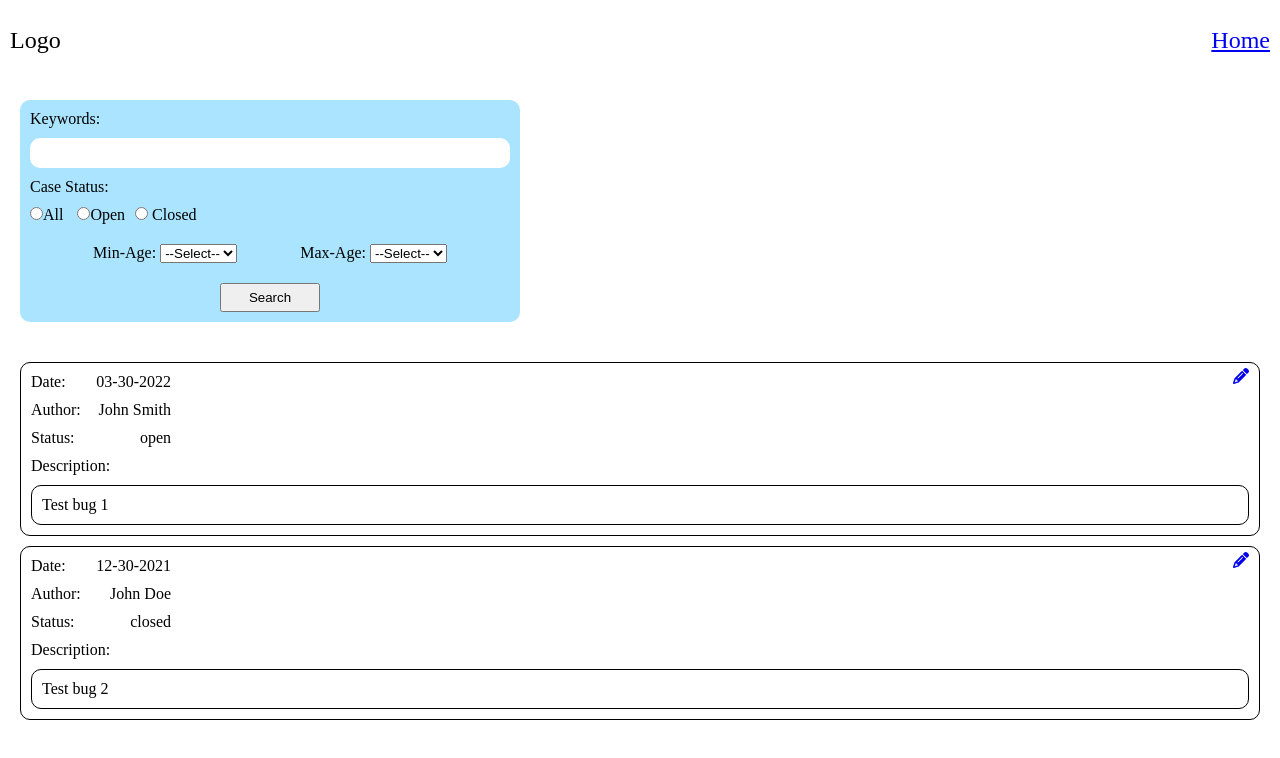
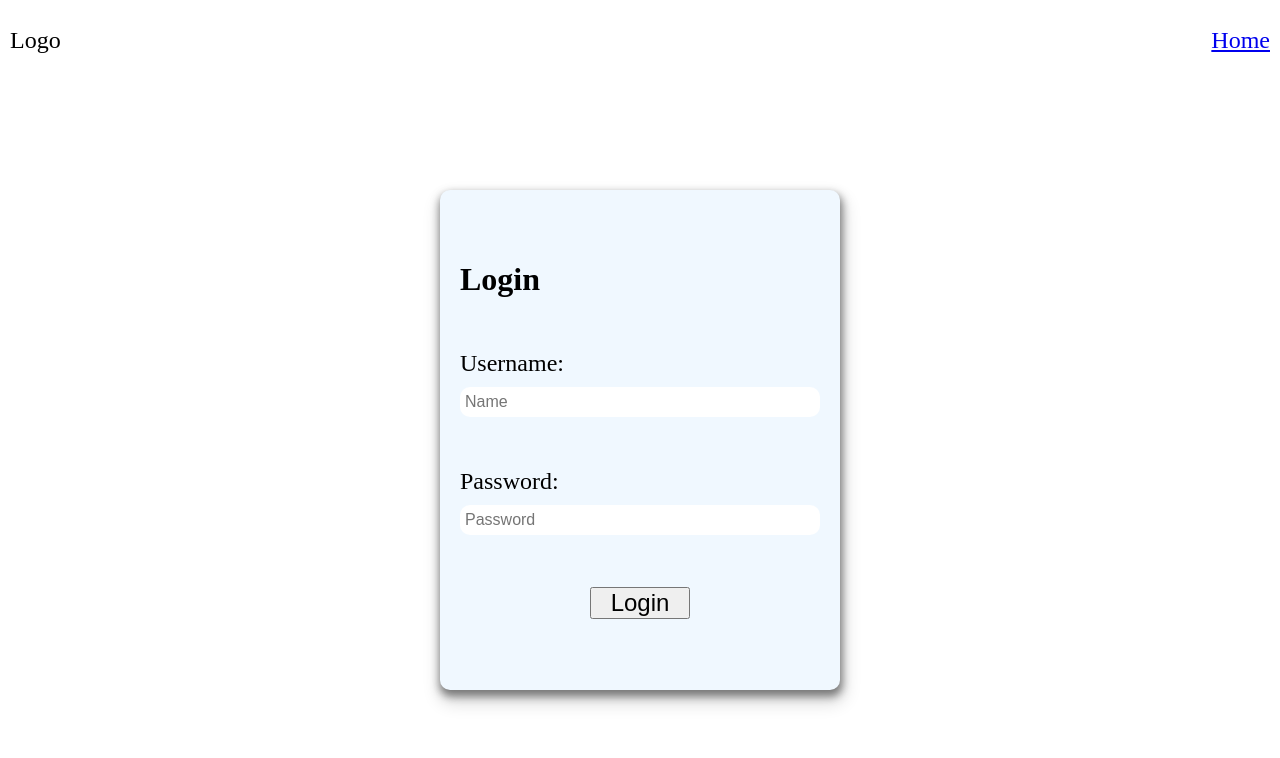
Before and after one commit to sblevins-dev/bugTracker, a React (Create React App) app in the folder frontend/: page / in a window 1280 px wide. Shown: the top 758 px of the page. Built offline with nearby package versions, Linux system fonts and the light colour scheme.

Commit message:
added store to app.js to check for loggedIn inside reducer

```diff
--- a/frontend/src/App.js
+++ b/frontend/src/App.js
@@ -1,5 +1,6 @@
 import { BrowserRouter as Router, Routes, Route } from 'react-router-dom';
 import { useState, useEffect } from 'react';
+import { useSelector } from 'react-redux'
 import { Nav } from './components/Nav';
 import { Login } from './components/Login';
 import { Home } from './components/Home';
@@ -7,6 +8,10 @@ import { Edit } from './components/Edit';
 import './App.css';
 
 function App() {
+  // define whether logged in
+  const {auth} = useSelector(state => state);
+
+  //original
   const [bugs, setBugs] = useState([]);
 
   const list = [
@@ -33,7 +38,7 @@ function App() {
     <Router>
       <Nav />
       <Routes>
-        <Route path='/' element={<Home bugs={bugs} />} />
+        <Route path='/' element={!auth.loggedIn ? <Login /> : <Home bugs={bugs} />} />
         <Route path='/edit' element={<Edit bugs={bugs} />} />
       </Routes>
     </Router>
--- a/frontend/src/components/Login.js
+++ b/frontend/src/components/Login.js
@@ -1,8 +1,26 @@
+import { useState } from 'react';
+import { useDispatch } from 'react-redux';
+import { signIn } from '../Controllers/Redux/authSlice';
 import "../css/login.css";
 
 export const Login = () => {
+  const dispatch = useDispatch();
+
+  const [formInput, setFormInput] = useState({
+    name: "",
+    password: ""
+  })
+
+  const inputChange = (e) => {
+    setFormInput({
+      ...formInput,
+      [e.target.name]: e.target.value
+    })
+  }
+
   const handleLogin = (e) => {
     e.preventDefault();
+    dispatch(signIn(formInput));
   };
 
   return (
@@ -11,13 +29,13 @@ export const Login = () => {
         <h1>Login</h1>
         <div className="form-group">
           <label className="username">Username:</label>
-          <input type="text"></input>
+          <input type="text" name="name" placeholder="Name" onChange={inputChange} value={formInput.name} ></input>
         </div>
         <div className="form-group">
           <label className="password">Password:</label>
-          <input type="password"></input>
+          <input type="password" name="password" placeholder="Password" onChange={inputChange} value={formInput.password} ></input>
         </div>
-        <button onClick={handleLogin}>Login</button>
+        <button type="submit" onClick={handleLogin}>Login</button>
       </form>
     </div>
   );
```
